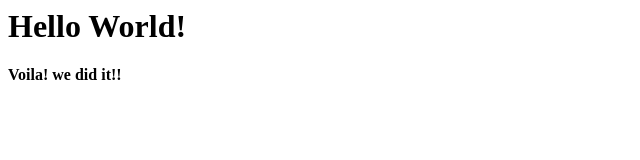
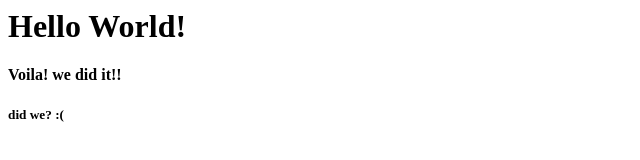
Before and after one commit to karra/jenkins-iis-static-website, a plain HTML site: page index.html in a window 1280 px wide. Shown: the full height of the page, 0-640 px from the left. Drawn offline with Linux system fonts and the light colour scheme.

Commit message:
fourth-commit

```diff
--- a/index.html
+++ b/index.html
@@ -5,5 +5,6 @@
     <body>
         <h1>Hello World!</h1>
         <h4>Voila! we did it!!</h4>
+        <h5>did we? :(</h5>
     </body>
 </html>
```
